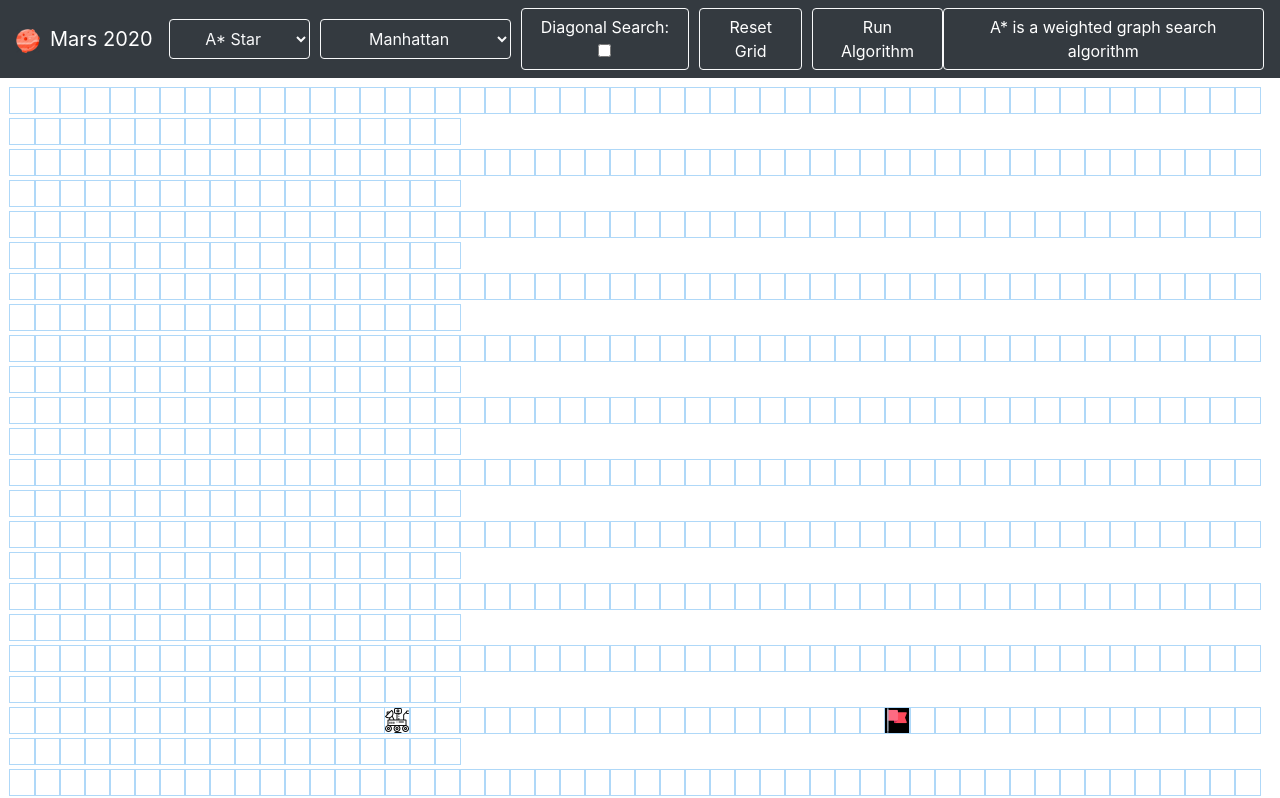
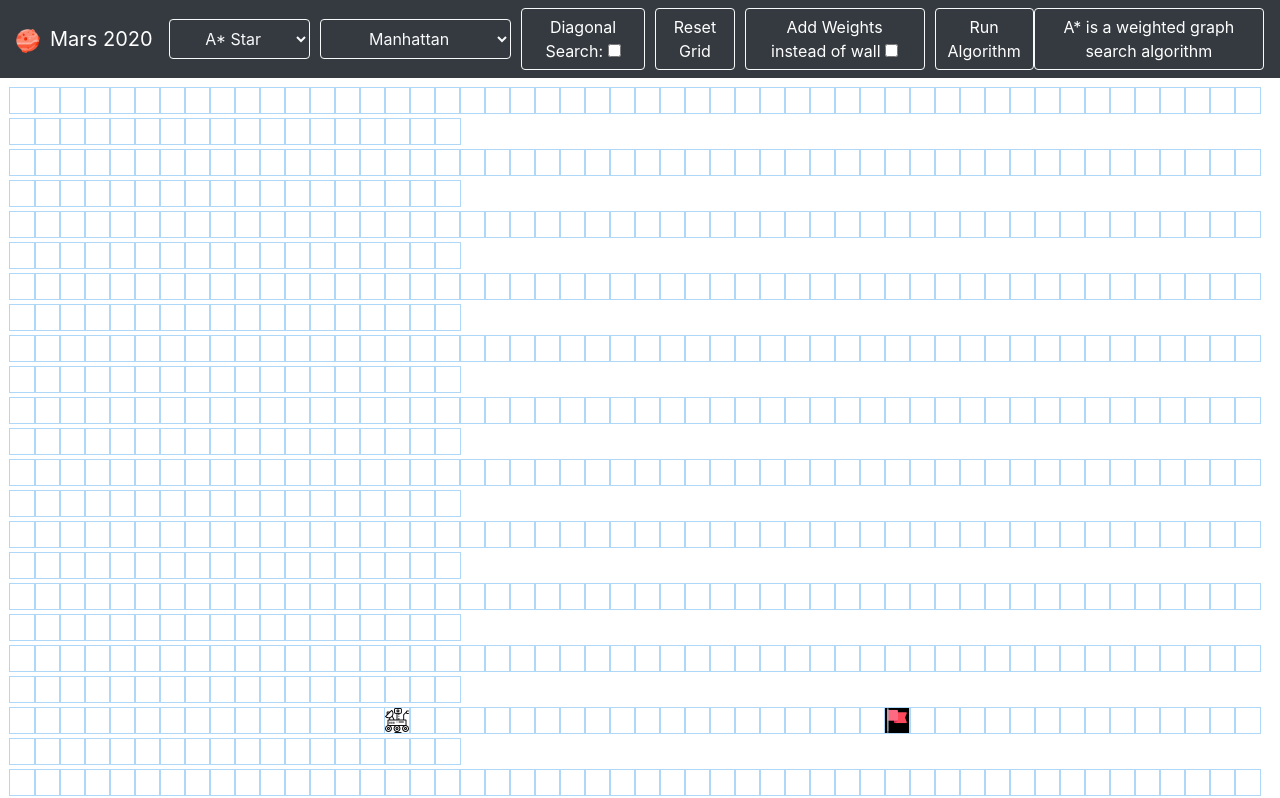
Before and after one commit to mavneeK/Mars-2020-Microsoft, a React (Create React App) app: page / in a window 1280 px wide. Shown: the top 798 px of the page. Built offline with nearby package versions, Linux system fonts and the light colour scheme; the HTML template or start-up script is replaced by a standard one.

Commit message:
Added front end of weights

```diff
--- a/src/Components/NavigationBar.jsx
+++ b/src/Components/NavigationBar.jsx
@@ -32,6 +32,7 @@ export default class NavigationBar extends React.Component {
                     <button className="btn btn-dark border border-light rounded" style={{ marginLeft: "10px" }} onClick={() => this.props.resetGrid()}>
                         Reset Grid
                     </button>
+                    <span className="btn btn-dark border border-light rounded" style={{ marginLeft: "10px" }}>Add Weights instead of wall <input type="checkbox" onClick={() => this.props.changeWeights()}></input></span>
                     <button className="btn btn-dark border border-light rounded" style={{ marginLeft: "10px" }} onClick={() => this.props.runAlgorithm()}>
                         Run Algorithm
                     </button>
--- a/src/PathFindingVisualizer/Node/Node.css
+++ b/src/PathFindingVisualizer/Node/Node.css
@@ -15,6 +15,11 @@
   background-image: url('../../assets/rover.png');
   background-color: white;
 
+}
+
+.node-weight{
+  background-image: url('../../assets/rover.png');
+  background-color: blue;
 }
 
 .node-visited {
--- a/src/PathFindingVisualizer/Node/Node.jsx
+++ b/src/PathFindingVisualizer/Node/Node.jsx
@@ -8,8 +8,8 @@ export default class Node extends Component {
     }
 
     render() {
-        const { col, isFinish, isStart, isWall, onMouseDown, onMouseEnter, onMouseUp, row } = this.props;
-        const extraClassName = isFinish ? 'node-finish' : isStart ? 'node-start' : isWall ? 'node-wall' : '';
+        const { col, isFinish, weight, isStart, isWall, onMouseDown, onMouseEnter, onMouseUp, row } = this.props;
+        const extraClassName = isFinish ? 'node-finish' : isStart ? 'node-start' : isWall ? 'node-wall' : (weight > 1) ? 'node-weight' : '';
         return (
             <div
                 id={`node-${row}-${col}`}
--- a/src/PathFindingVisualizer/PathFindingVisualizer.jsx
+++ b/src/PathFindingVisualizer/PathFindingVisualizer.jsx
@@ -24,6 +24,7 @@ export default class PathFindingVisualizer extends Component {
             isFinishChange: false,
             searchMethod: 'AStar',
             diagonal: false,
+            weight: false,
             heuristic: "Manhattan",
             guideText: "A* is a weighted graph search algorithm"
         };
@@ -47,8 +48,13 @@ export default class PathFindingVisualizer extends Component {
             this.setState({ isFinishChange: true });
             return;
         }
-        const newGrid = getNewGridWithWallToggled(this.state.grid, row, col);
-        this.setState({ grid: newGrid, mouseIsPressed: true });
+        if (this.state.weight === true) {
+            const newGrid = getNewGridWithWeightToggled(this.state.grid, row, col);
+            this.setState({ grid: newGrid, mouseIsPressed: true });
+        } else {
+            const newGrid = getNewGridWithWallToggled(this.state.grid, row, col);
+            this.setState({ grid: newGrid, mouseIsPressed: true });
+        }
     }
 
     handleMouseEnter(row, col) {
@@ -73,8 +79,13 @@ export default class PathFindingVisualizer extends Component {
             return;
         }
         if (!this.state.mouseIsPressed) return;
-        const newGrid = getNewGridWithWallToggled(this.state.grid, row, col);
-        this.setState({ grid: newGrid });
+        if (this.state.weight === true) {
+            const newGrid = getNewGridWithWeightToggled(this.state.grid, row, col);
+            this.setState({ grid: newGrid, mouseIsPressed: true });
+        } else {
+            const newGrid = getNewGridWithWallToggled(this.state.grid, row, col);
+            this.setState({ grid: newGrid });
+        }
     }
 
     handleMouseUp(row, col) {
@@ -180,6 +191,7 @@ export default class PathFindingVisualizer extends Component {
         this.setState({ searchMethod: newMethod });
     }
 
+
     // function to change the heuristic based on the dropdown on navigation bar
     changeHeuristic(newHeuristic) {
         console.log(newHeuristic);
@@ -191,6 +203,11 @@ export default class PathFindingVisualizer extends Component {
         this.setState({ diagonal: !check });
     }
 
+    changeWeight() {
+        let check = this.state.weight;
+        this.setState({ weight: !check });
+    }
+
     render() {
         const { grid, mouseIsPressed } = this.state;
 
@@ -200,7 +217,8 @@ export default class PathFindingVisualizer extends Component {
                     resetGrid={this.resetGrid}
                     searchMethod={(newMethod) => this.searchMethod(newMethod)}
                     runAlgorithm={() => this.visualize()}
-                    changeDiagonal={(check) => this.changeDiagonal()}
+                    changeDiagonal={() => this.changeDiagonal()}
+                    changeWeights={() => this.changeWeight()}
                     changeHeuristic={(newHeuristic) => this.changeHeuristic(newHeuristic)}
                     guideText={this.state.guideText}>
                 </NavigationBar>
@@ -209,7 +227,7 @@ export default class PathFindingVisualizer extends Component {
                         return (
                             <div key={rowIdx}>
                                 {row.map((node, nodeIdx) => {
-                                    const { row, col, isFinish, isStart, isWall } = node;
+                                    const { row, col, isFinish, weight, isStart, isWall } = node;
                                     return (
                                         <Node
                                             key={nodeIdx}
@@ -217,6 +235,7 @@ export default class PathFindingVisualizer extends Component {
                                             isStart={isStart}
                                             isFinish={isFinish}
                                             isWall={isWall}
+                                            weight={weight}
                                             mouseIsPressed={mouseIsPressed}
                                             onMouseDown={(row, col) => this.handleMouseDown(row, col)}
                                             onMouseEnter={(row, col) =>
@@ -256,6 +275,7 @@ const reset = (grid) => {
             node.isVisited = false;
             node.previousNode = null;
             node.distance = Infinity;
+            node.weight = 1;
             document.getElementById(`node-${node.row}-${node.col}`).classList.remove('node-visited');
             document.getElementById(`node-${node.row}-${node.col}`).classList.remove('node-shortest-path');
 
@@ -272,6 +292,7 @@ const createNode = (col, row) => {
         distance: Infinity,
         isVisited: false,
         isWall: false,
+        weight: 1,
         previousNode: null,
     };
 };
@@ -286,3 +307,14 @@ const getNewGridWithWallToggled = (grid, row, col) => {
     newGrid[row][col] = newNode;
     return newGrid;
 };
+
+const getNewGridWithWeightToggled = (grid, row, col) => {
+    const newGrid = grid.slice();
+    const node = newGrid[row][col];
+    const newNode = {
+        ...node,
+        weight: 5,
+    };
+    newGrid[row][col] = newNode;
+    return newGrid;
+};
```
